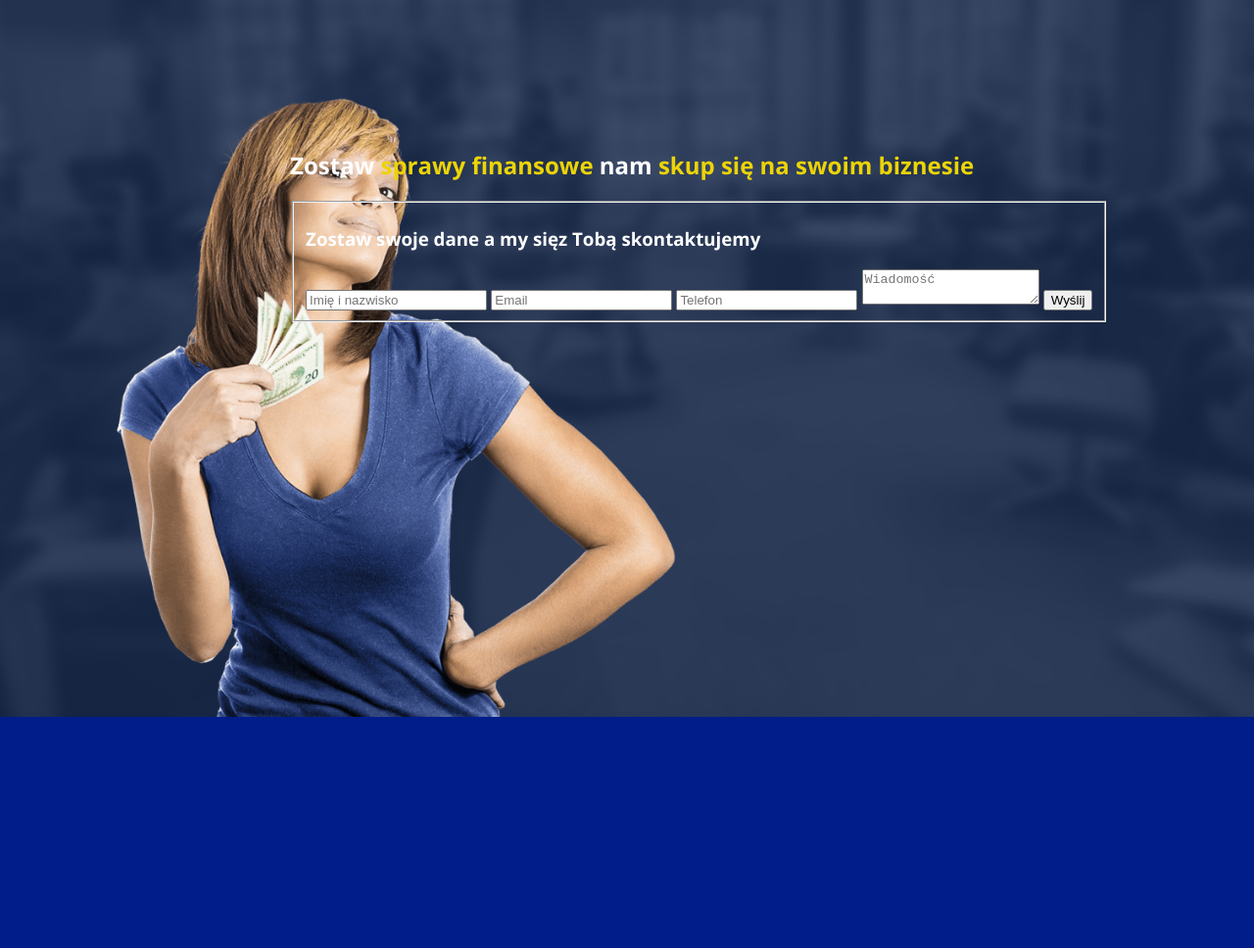
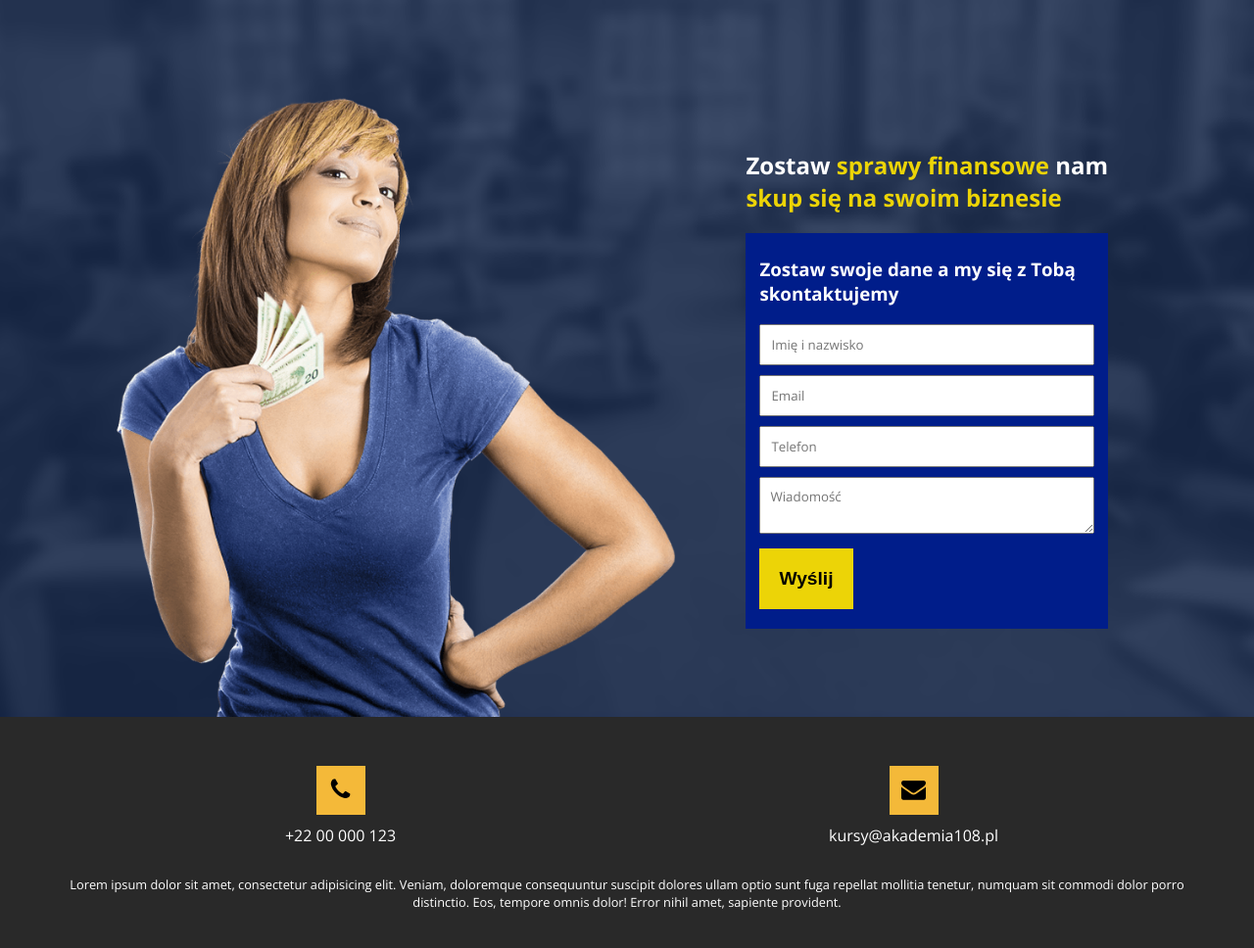
Before and after one commit to alexxx91/Landing-Page, a website: page app/index.html in a window 1280 px wide. Shown: the part 68-1036 px from the top of the page at 98% size. Before the commit the page ends 800 px from the top, so only its background shows below. Drawn offline with nearby package versions, Linux system fonts and the light colour scheme.

Commit message:
formularz

```diff
--- a/app/index.html
+++ b/app/index.html
@@ -34,7 +34,7 @@
                </h2>
                <form action="" id="main-form">
                    <fieldset>
-                       <h3>Zostaw swoje dane a my sięz Tobą skontaktujemy</h3>
+                       <h3>Zostaw swoje dane a my się z Tobą skontaktujemy</h3>
                        <input type="text" placeholder="Imię i nazwisko" id="form-name">
                        <input type="email" placeholder="Email" id="form-email">
                        <input type="phone" placeholder="Telefon" id="form-phone">
@@ -46,5 +46,26 @@
        </div>
    </section>
 
+   <footer>
+       <div class="container">
+           <div class="col-1-2 phone-footer">
+               <i class="fa fa-phone">
+               </i>
+               <span class="phone">+22 00 000 123</span>
+           </div>
+
+            <div class="col-1-2 phone-footer">
+               <i class="fa fa-envelope">
+
+               </i>
+                <span class="mail">kursy@akademia108.pl</span>
+           </div>
+       </div>
+
+       <div class="container">
+           <p>Lorem ipsum dolor sit amet, consectetur adipisicing elit. Veniam, doloremque consequuntur suscipit dolores ullam optio sunt fuga repellat mollitia tenetur, numquam sit commodi dolor porro distinctio. Eos, tempore omnis dolor! Error nihil amet, sapiente provident.</p>
+       </div>
+   </footer>
+
 </body>
 </html>
--- /dev/null
+++ b/app/scss/_footer.scss
@@ -0,0 +1,28 @@
+footer {
+    background-color: $grey-color;
+    padding: 50px 0;
+    color: white;
+}
+
+.phone-footer {
+    text-align: center;
+    margin-bottom: 30px;
+    .fa {
+        background-color: #f4b939;
+        color: black;
+        height: 50px;
+        width: 50px;
+
+        font-size: 25px;
+        text-align: center;
+        line-height: 50px;
+        display: block;
+        margin: auto;
+        margin-bottom: 10px;
+    }
+}
+
+p {
+    text-align: center;
+    font-size: 0.8em;
+}
--- a/app/scss/_form-section.scss
+++ b/app/scss/_form-section.scss
@@ -9,4 +9,29 @@
         @include right-col-elements;
         top: 25%;
     }
+
+    #main-form {
+        background-color: $main-color;
+
+        fieldset {
+            border-style: none;
+        }
+
+        input:not([type='submit']), textarea {
+            @include inputs;
+            margin-bottom: 10px;
+            font-family: $main-font;
+        }
+
+        input[type='submit'] {
+            @include inputs-submit;
+            margin-bottom: 10px;
+            transition: all .3s;
+
+            &:hover {
+                background-color: white;
+                cursor: pointer;
+            }
+        }
+    }
 }
--- a/app/scss/_mixins.scss
+++ b/app/scss/_mixins.scss
@@ -7,5 +7,17 @@
 @mixin right-col-elements {
     position: absolute;
     right: 8%;
-    width: 370ps;
+    width: 370px;
 }
+@mixin inputs {
+    padding: 10px;
+    width: 100%;
+}
+
+@mixin inputs-submit {
+    padding: 20px;
+    background-color: $yellow-color;
+    font-size: 1.2em;
+    font-weight: 700;
+    border: 0px solid white;
+}
--- a/app/scss/style.scss
+++ b/app/scss/style.scss
@@ -7,3 +7,5 @@
 @import 'header';
 
 @import 'form-section';
+
+@import'footer';
```
Also changed, not shown: app/css/style.css.
